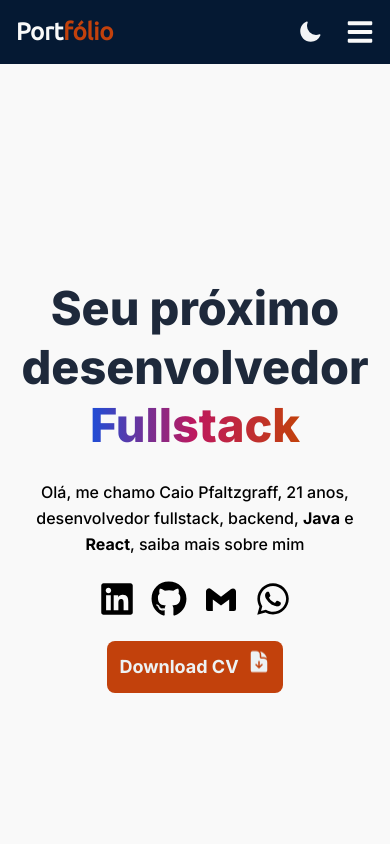
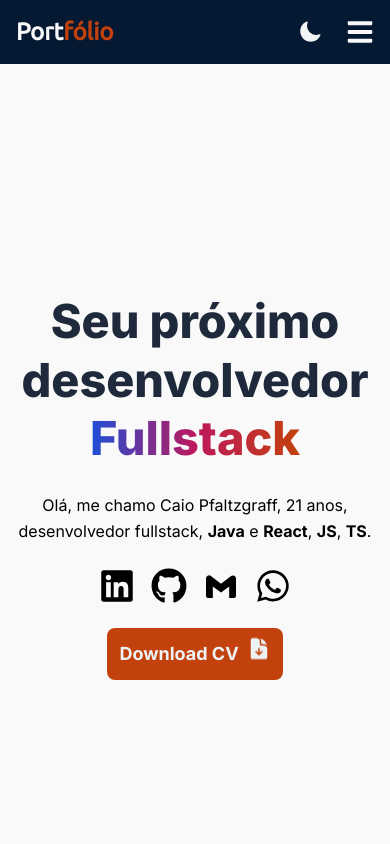
Before and after one commit to Caio-Pfaltzgraff/portfolio, a React (Vite) app: page / in a window 390 px wide. Shown: the top 844 px of the page. Built offline with nearby package versions, Linux system fonts and the light colour scheme.

Commit message:
habilitando link do currículo

```diff
--- a/src/pages/Start/index.jsx
+++ b/src/pages/Start/index.jsx
@@ -42,12 +42,13 @@ export default function Start() {
               </h1>
             </div>
             <div className="flex justify-center">
-              <p className="max-w-2xl font-medium md:text-lg leading-relaxed dark:text-light-100 text-center">
+              <p className="max-w-2xl md:text-lg leading-relaxed dark:text-light-100 text-center">
                 Olá, me chamo Caio Pfaltzgraff, {myAgeCalculator()} anos,
-                desenvolvedor fullstack, backend,{" "}
+                desenvolvedor fullstack,{" "}
                 <span className="font-bold dark:text-orange-700">Java</span> e{" "}
-                <span className="font-bold dark:text-orange-700">React</span>,
-                saiba mais sobre mim
+                <span className="font-bold dark:text-orange-700">React</span>,{" "}
+                <span className="font-bold dark:text-orange-700">JS</span>,{" "}
+                <span className="font-bold dark:text-orange-700">TS</span>.
               </p>
             </div>
             <div className="flex justify-center gap-4 dark:text-light-100">
@@ -71,10 +72,14 @@ export default function Start() {
               </LinkIcon>
             </div>
             <div className="flex justify-center">
-              <button className="bg-orange-700 hover:bg-orange-600 text-lg p-3 lg:px-10 lg:py-4 rounded-lg text-light-100 font-bold flex items-center transition-colors duration-700 border-none outline-none">
+              <a
+                href="https://drive.google.com/file/d/1bWyYBRH8pBoa2A726nDRuz2MuPOWmrvP/view?usp=sharing"
+                target="_blank"
+                className="bg-orange-700 hover:bg-orange-600 text-lg p-3 lg:px-10 lg:py-4 rounded-lg text-light-100 font-bold flex items-center transition-colors duration-700 border-none outline-none"
+              >
                 Download CV{" "}
                 <HiDocumentArrowDown className="h-6 w-6 ml-2 animate-bounce" />
-              </button>
+              </a>
             </div>
           </div>
         </div>
```
